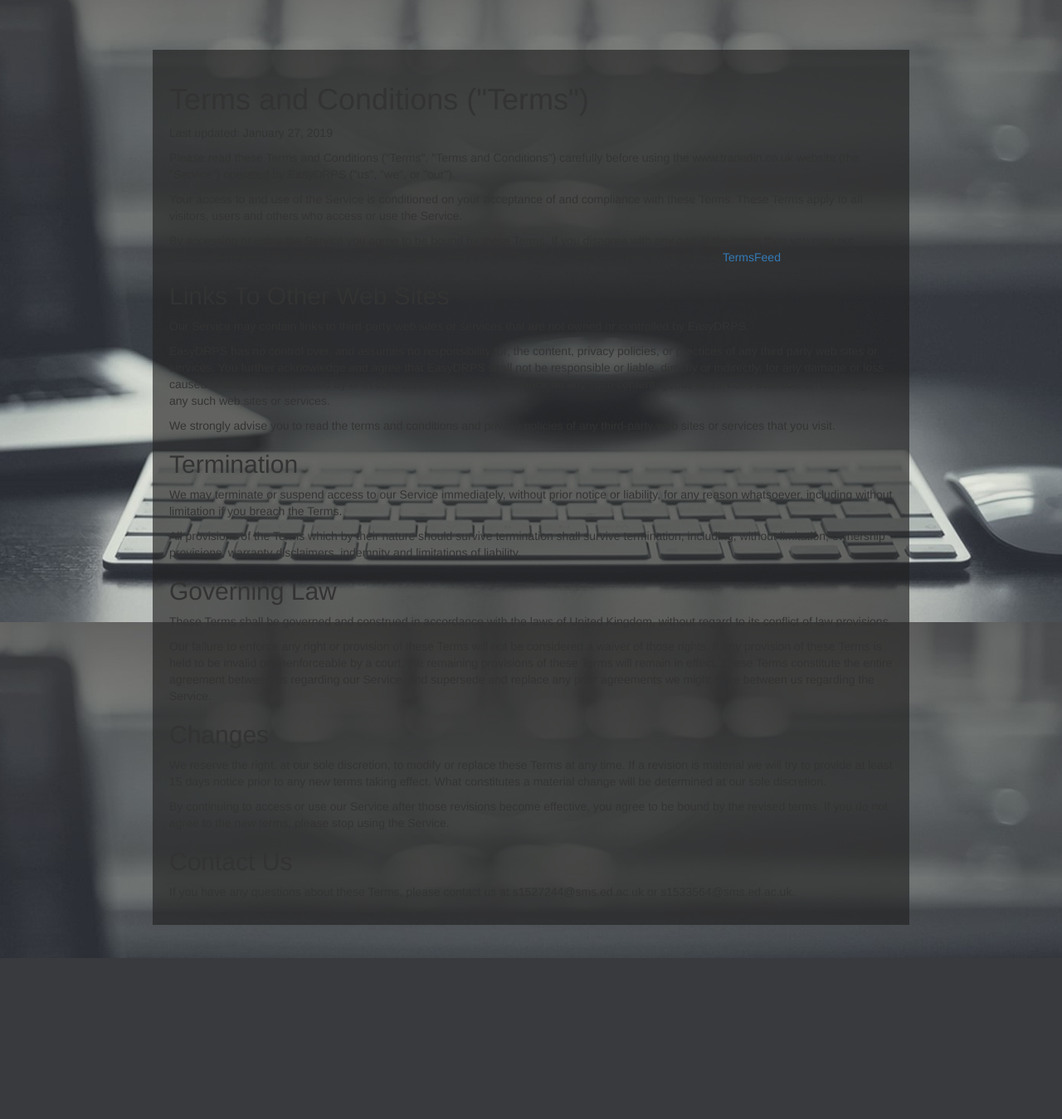
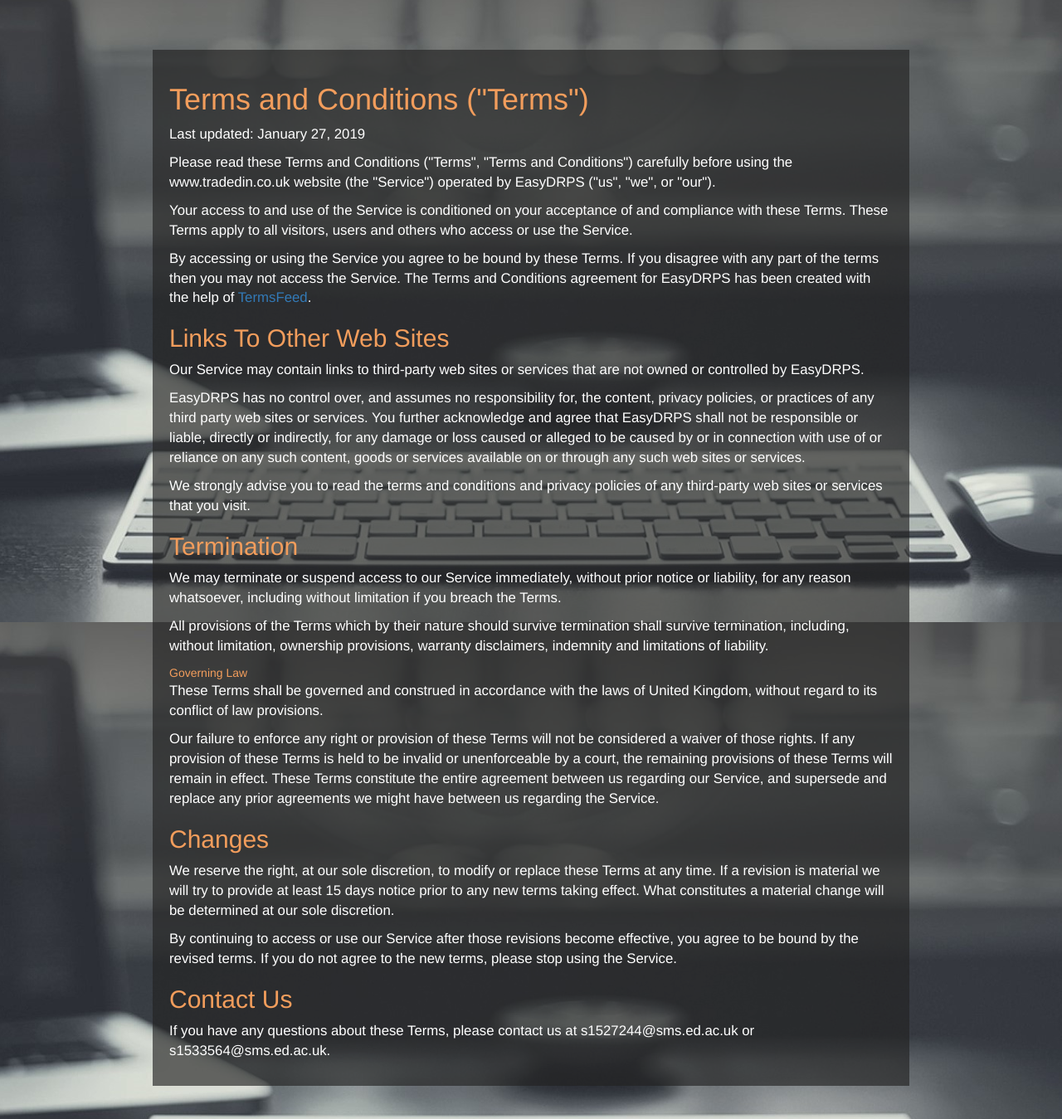
Before and after one commit to PinzhenChen/ttds_frontend, a PHP site: page /about/terms.php in a window 1280 px wide. Shown: the part 50-1399 px from the top of the page at 83% size. Before the commit the page ends 1205 px from the top, so only its background shows below. Run offline with PHP 8.4, Linux system fonts and the light colour scheme; some libraries are stand-ins or nearby versions.

Commit message:
color in about us

```diff
--- a/about/terms.php
+++ b/about/terms.php
@@ -7,55 +7,55 @@
 <main>
     <div class = "container">
         <div class = "container-fliud"  id="blur">
-            <h1>Terms and Conditions ("Terms")</h1>
+            <h1 class="textOrange">Terms and Conditions ("Terms")</h1>
 
 
-<p>Last updated: January 27, 2019</p>
+<p class="textWhite textFontLarge">Last updated: January 27, 2019</p>
 
 
-<p>Please read these Terms and Conditions ("Terms", "Terms and Conditions") carefully before using the www.tradedin.co.uk website (the "Service") operated by EasyDRPS ("us", "we", or "our").</p>
+<p class="textWhite textFontLarge">Please read these Terms and Conditions ("Terms", "Terms and Conditions") carefully before using the www.tradedin.co.uk website (the "Service") operated by EasyDRPS ("us", "we", or "our").</p>
 
-<p>Your access to and use of the Service is conditioned on your acceptance of and compliance with these Terms. These Terms apply to all visitors, users and others who access or use the Service.</p>
+<p class="textWhite textFontLarge">Your access to and use of the Service is conditioned on your acceptance of and compliance with these Terms. These Terms apply to all visitors, users and others who access or use the Service.</p>
 
-<p>By accessing or using the Service you agree to be bound by these Terms. If you disagree with any part of the terms then you may not access the Service. The Terms and Conditions agreement  for EasyDRPS has been created with the help of <a href="https://termsfeed.com/">TermsFeed</a>.</p>
+<p class="textWhite textFontLarge">By accessing or using the Service you agree to be bound by these Terms. If you disagree with any part of the terms then you may not access the Service. The Terms and Conditions agreement  for EasyDRPS has been created with the help of <a href="https://termsfeed.com/">TermsFeed</a>.</p>
 
 
 
 
-<h2>Links To Other Web Sites</h2>
+<h2 class="textOrange">Links To Other Web Sites</h2>
 
-<p>Our Service may contain links to third-party web sites or services that are not owned or controlled by EasyDRPS.</p>
+<p class="textWhite textFontLarge">Our Service may contain links to third-party web sites or services that are not owned or controlled by EasyDRPS.</p>
 
-<p>EasyDRPS has no control over, and assumes no responsibility for, the content, privacy policies, or practices of any third party web sites or services. You further acknowledge and agree that EasyDRPS shall not be responsible or liable, directly or indirectly, for any damage or loss caused or alleged to be caused by or in connection with use of or reliance on any such content, goods or services available on or through any such web sites or services.</p>
+<p class="textWhite textFontLarge">EasyDRPS has no control over, and assumes no responsibility for, the content, privacy policies, or practices of any third party web sites or services. You further acknowledge and agree that EasyDRPS shall not be responsible or liable, directly or indirectly, for any damage or loss caused or alleged to be caused by or in connection with use of or reliance on any such content, goods or services available on or through any such web sites or services.</p>
 
-<p>We strongly advise you to read the terms and conditions and privacy policies of any third-party web sites or services that you visit.</p>
+<p class="textWhite textFontLarge">We strongly advise you to read the terms and conditions and privacy policies of any third-party web sites or services that you visit.</p>
 
 
-<h2>Termination</h2>
+<h2 class="textOrange">Termination</h2>
 
-<p>We may terminate or suspend access to our Service immediately, without prior notice or liability, for any reason whatsoever, including without limitation if you breach the Terms.</p>
+<p class="textWhite textFontLarge">We may terminate or suspend access to our Service immediately, without prior notice or liability, for any reason whatsoever, including without limitation if you breach the Terms.</p>
 
-<p>All provisions of the Terms which by their nature should survive termination shall survive termination, including, without limitation, ownership provisions, warranty disclaimers, indemnity and limitations of liability.</p>
+<p class="textWhite textFontLarge">All provisions of the Terms which by their nature should survive termination shall survive termination, including, without limitation, ownership provisions, warranty disclaimers, indemnity and limitations of liability.</p>
 
 
 
-<h2>Governing Law</h2>
+<h class="textOrange">Governing Law</h2>
 
-<p>These Terms shall be governed and construed in accordance with the laws of United Kingdom, without regard to its conflict of law provisions.</p>
+<p class="textWhite textFontLarge">These Terms shall be governed and construed in accordance with the laws of United Kingdom, without regard to its conflict of law provisions.</p>
 
-<p>Our failure to enforce any right or provision of these Terms will not be considered a waiver of those rights. If any provision of these Terms is held to be invalid or unenforceable by a court, the remaining provisions of these Terms will remain in effect. These Terms constitute the entire agreement between us regarding our Service, and supersede and replace any prior agreements we might have between us regarding the Service.</p>
+<p class="textWhite textFontLarge">Our failure to enforce any right or provision of these Terms will not be considered a waiver of those rights. If any provision of these Terms is held to be invalid or unenforceable by a court, the remaining provisions of these Terms will remain in effect. These Terms constitute the entire agreement between us regarding our Service, and supersede and replace any prior agreements we might have between us regarding the Service.</p>
 
 
-<h2>Changes</h2>
+<h2 class="textOrange">Changes</h2>
 
-<p>We reserve the right, at our sole discretion, to modify or replace these Terms at any time. If a revision is material we will try to provide at least 15 days notice prior to any new terms taking effect. What constitutes a material change will be determined at our sole discretion.</p>
+<p class="textWhite textFontLarge">We reserve the right, at our sole discretion, to modify or replace these Terms at any time. If a revision is material we will try to provide at least 15 days notice prior to any new terms taking effect. What constitutes a material change will be determined at our sole discretion.</p>
 
-<p>By continuing to access or use our Service after those revisions become effective, you agree to be bound by the revised terms. If you do not agree to the new terms, please stop using the Service.</p>
+<p class="textWhite textFontLarge">By continuing to access or use our Service after those revisions become effective, you agree to be bound by the revised terms. If you do not agree to the new terms, please stop using the Service.</p>
 
 
-<h2>Contact Us</h2>
+<h2 class="textOrange">Contact Us</h2>
 
-<p>If you have any questions about these Terms, please contact us at s1527244@sms.ed.ac.uk or s1533564@sms.ed.ac.uk.</p>
+<p class="textWhite textFontLarge">If you have any questions about these Terms, please contact us at s1527244@sms.ed.ac.uk or s1533564@sms.ed.ac.uk.</p>
         </div>
     </div>
 </main>
```
